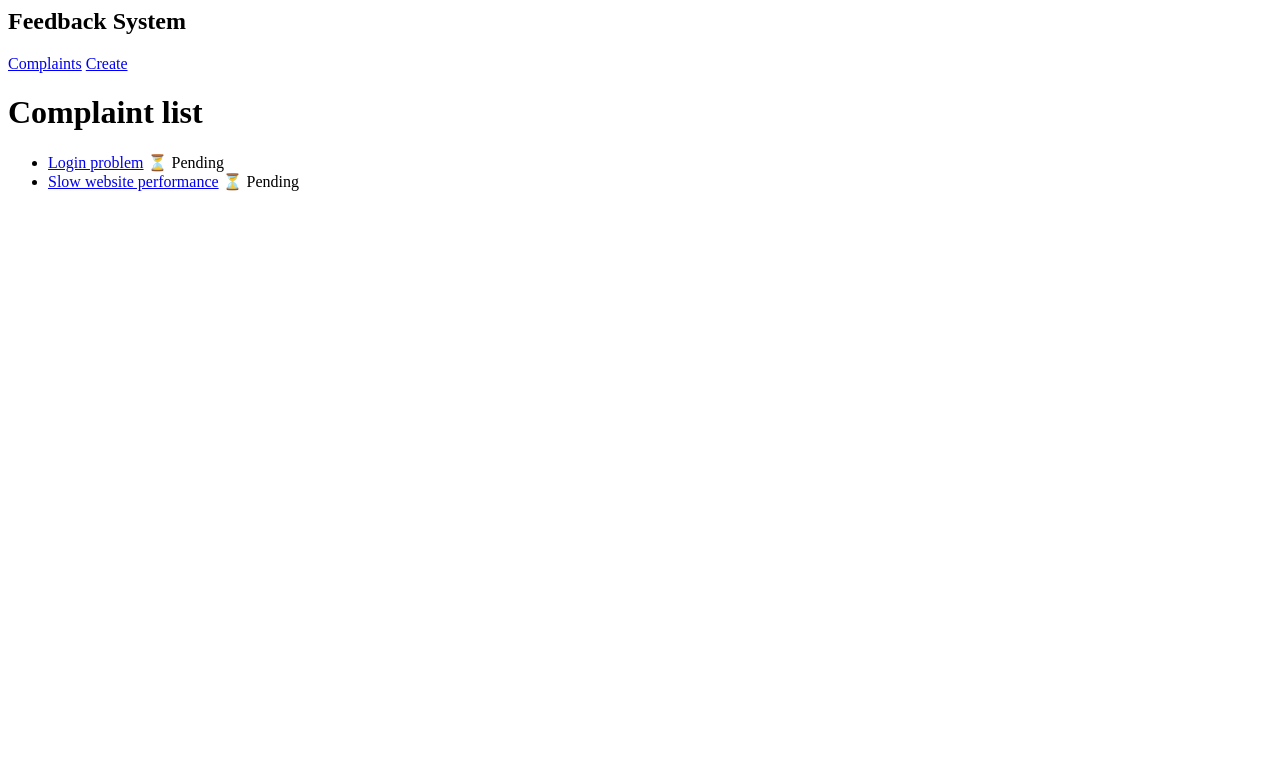
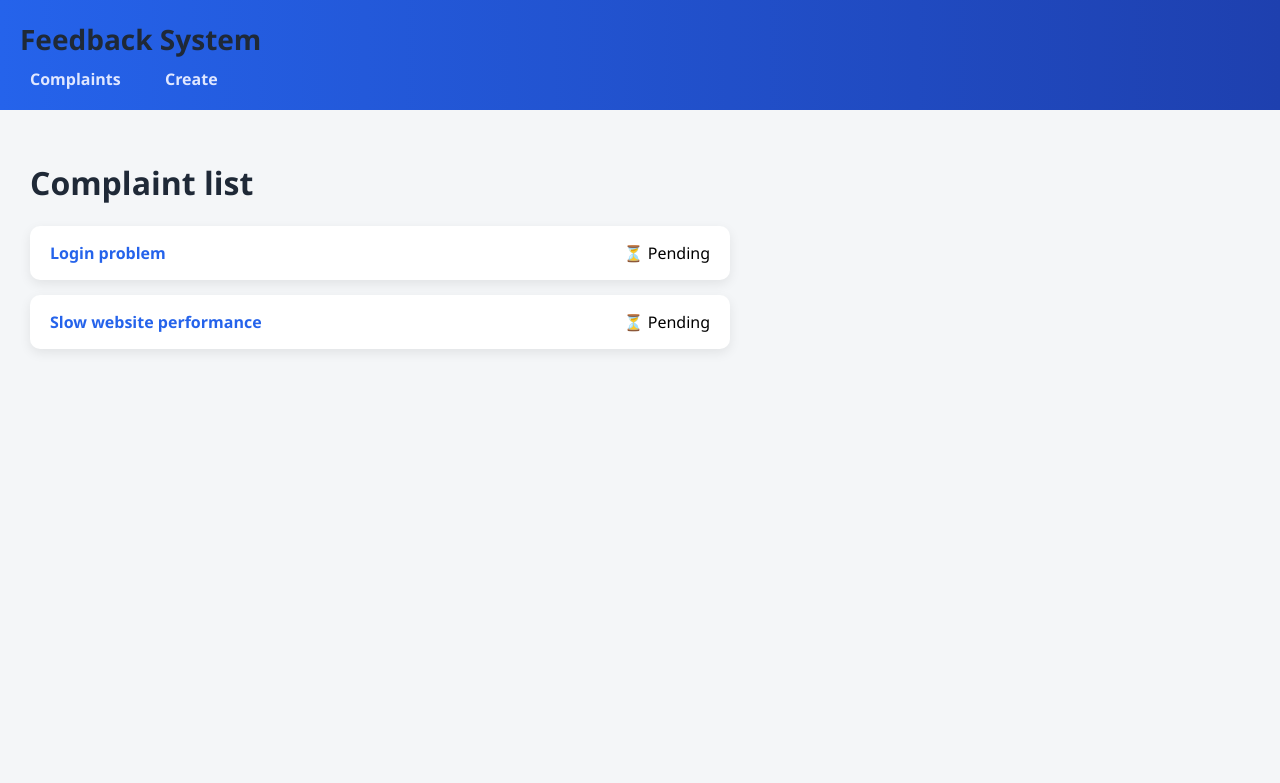
Before and after one commit to dijessym/django_project, a Django app: page / in a window 1280 px wide. Shown: the top 783 px of the page. Run offline with Django 5.2, Linux system fonts and the light colour scheme; data comes from the database, SQL or seed files in the repository.

Commit message:
Assignment 8: CSS styling completed

```diff
--- /dev/null
+++ b/complaints/static/complaints/style.css
@@ -0,0 +1 @@
+complaints/static/complaints/style.css
--- a/feedback/static/feedback/style.css
+++ b/feedback/static/feedback/style.css
@@ -1,13 +1,82 @@
+/* ===== GENERAL ===== */
 body {
-    font-family: Arial, sans-serif;
+    margin: 0;
+    font-family: "Segoe UI", Arial, sans-serif;
     background-color: #f4f6f8;
-    margin: 20px;
 }
 
-.complaint {
-    background-color: white;
-    padding: 15px;
+/* ===== HEADER ===== */
+header {
+    background: linear-gradient(90deg, #2563eb, #1e40af);
+    color: white;
+    padding: 20px;
+}
+
+header h2 {
+    margin: 0;
+    font-size: 28px;
+}
+
+/* ===== NAVIGATION ===== */
+nav {
+    margin-top: 10px;
+}
+
+nav a {
+    color: #e0e7ff;
+    text-decoration: none;
+    margin-right: 20px;
+    font-weight: 600;
+    padding: 6px 10px;
+    border-radius: 6px;
+}
+
+nav a:hover {
+    background-color: rgba(255, 255, 255, 0.2);
+}
+
+/* ===== MAIN CONTENT ===== */
+main {
+    padding: 30px;
+}
+
+/* ===== TITLES ===== */
+h1, h2 {
+    color: #1f2937;
+}
+
+/* ===== COMPLAINT LIST ===== */
+ul {
+    list-style: none;
+    padding: 0;
+    max-width: 700px;
+}
+
+ul li {
+    background: white;
+    padding: 16px 20px;
     margin-bottom: 15px;
-    border-radius: 8px;
-    box-shadow: 0 2px 5px rgba(0,0,0,0.1);
+    border-radius: 10px;
+    box-shadow: 0 4px 12px rgba(0, 0, 0, 0.08);
+    display: flex;
+    justify-content: space-between;
+    align-items: center;
 }
+
+/* ===== LINKS INSIDE LIST ===== */
+ul li a {
+    font-weight: 600;
+    color: #2563eb;
+    text-decoration: none;
+}
+
+ul li a:hover {
+    text-decoration: underline;
+}
+
+/* ===== STATUS TEXT ===== */
+.status {
+    font-size: 14px;
+    font-weight: bold;
+    color: #d97706;
+}
--- a/feedback/templates/feedback/base.html
+++ b/feedback/templates/feedback/base.html
@@ -1,6 +1,19 @@
+{% load static %}
+<!DOCTYPE html>
+<html lang="en">
+<head>
+    <meta charset="UTF-8">
+    <title>Feedback System</title>
+
+    <!-- CSS -->
+    <link rel="stylesheet" href="{% static 'feedback/style.css' %}">
+</head>
+
 <body>
+
 <header>
     <h2>Feedback System</h2>
+
     <nav>
         <a href="{% url 'complaint_list' %}">Complaints</a>
         <a href="{% url 'complaint_create' %}">Create</a>
@@ -8,6 +21,9 @@
 </header>
 
 <main>
-    {% block content %}{% endblock %}
+    {% block content %}
+    {% endblock %}
 </main>
+
 </body>
+</html>
```
Lines whose indentation alone changed are shown as unchanged.
